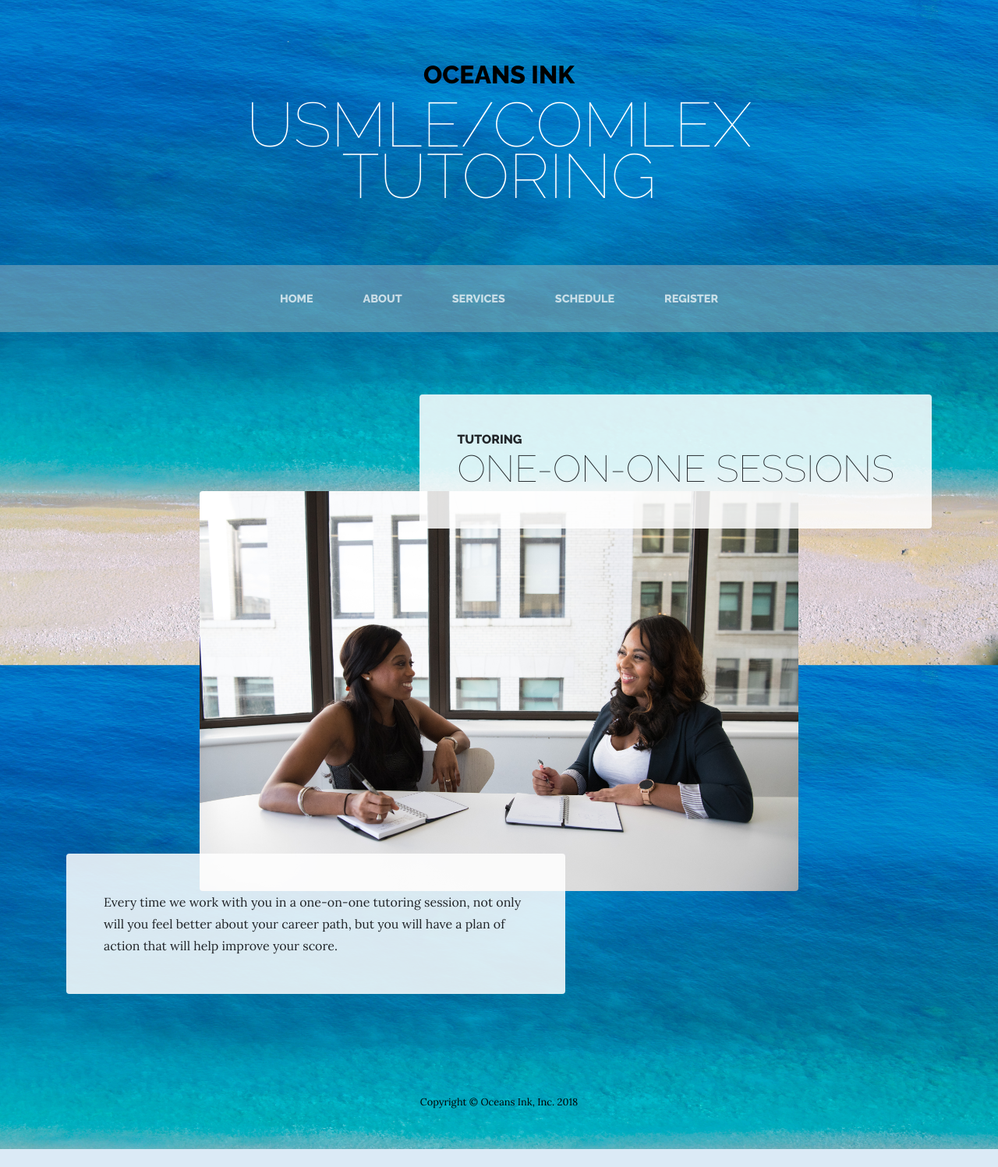
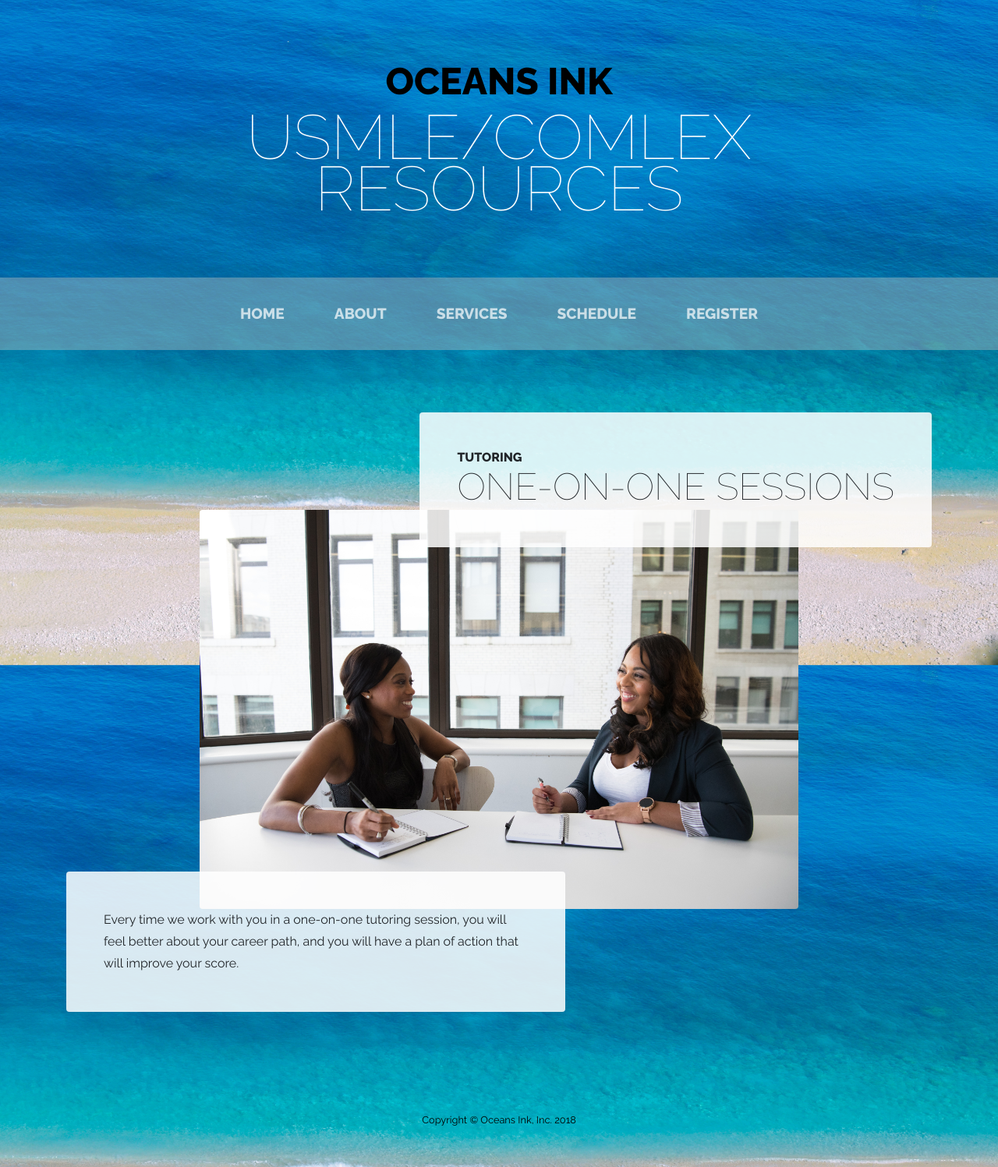
Before and after one commit to bobort/cheese, a Django app: template frontend/templates/services.html in a window 1280 px wide. Shown: the whole page at 78% size. Before the commit the page ends 1474 px from the top, so only its background shows below. Run offline with Django 3.2, Linux system fonts and the light colour scheme; the template is opened without the code that fills it, so the values that code supplies are empty; some libraries are stand-ins or nearby versions.

Commit message:
fine tuning CSS

```diff
--- a/frontend/static/scss/_global.scss
+++ b/frontend/static/scss/_global.scss
@@ -32,7 +32,7 @@
   @include heading-font;
   .site-heading-upper {
     display: block;
-    font-size: 2rem;
+    font-size: 3rem;
     font-weight: 800;
   }
   .site-heading-lower {
--- a/frontend/static/scss/_mixins.scss
+++ b/frontend/static/scss/_mixins.scss
@@ -3,5 +3,5 @@
 }
 
 @mixin body-font {
-  font-family: 'Lora';
+  font-family: 'Raleway';
 }
--- a/frontend/static/scss/_navbar.scss
+++ b/frontend/static/scss/_navbar.scss
@@ -21,7 +21,7 @@
     .navbar-nav {
       .nav-item {
         .nav-link {
-          font-size: 0.9rem;
+          font-size: 1.2rem;
           &:hover {
             color: fade-out($white, 0.6);
           }
--- a/frontend/templates/base.html
+++ b/frontend/templates/base.html
@@ -6,7 +6,7 @@
     <meta name="viewport" content="width=device-width, initial-scale=1, shrink-to-fit=no">
     <meta name="description" content="">
     <meta name="author" content="">
-    <title>{% block title %}USMLE/Comlex Studying - Oceans Ink{% endblock %}</title>
+    <title>{% block title %}USMLE/Comlex Resources - Oceans Ink{% endblock %}</title>
     {% compress css %}
       <!-- Bootstrap core CSS -->
       <link href="{% static 'vendor/bootstrap/css/bootstrap.min.css' %}" rel="stylesheet">
@@ -26,12 +26,12 @@
   <body>
     <h1 class="site-heading text-center text-white d-none d-lg-block">
       <span class="site-heading-upper text-primary mb-3">Oceans Ink</span>
-      <span class="site-heading-lower">USMLE/Comlex<br>Tutoring</span>
+      <span class="site-heading-lower">USMLE/Comlex<br>Resources</span>
     </h1>
     <!-- Navigation -->
     <nav class="navbar navbar-expand-lg navbar-dark py-lg-4" id="mainNav">
       <div class="container">
-        <a class="navbar-brand text-uppercase text-expanded font-weight-bold d-lg-none" href="#">USMLE/Comlex Studying</a>
+        <a class="navbar-brand text-uppercase text-expanded font-weight-bold d-lg-none" href="#">USMLE/Comlex Resources</a>
         <button class="navbar-toggler" type="button" data-toggle="collapse" data-target="#navbarResponsive" aria-controls="navbarResponsive" aria-expanded="false" aria-label="Toggle navigation">
           <span class="navbar-toggler-icon"></span>
         </button>
@@ -57,9 +57,9 @@
                 {% if request.resolver_match.url_name == 'schedule' %}<span class="sr-only">(current)</span>{% endif %}
               </a>
             </li>
-            <li class="nav-item{% if request.resolver_match.url_name == 'register' %} active{% endif %} px-lg-4">
+            <li class="nav-item{% if request.resolver_match.url_name == 'register' or request.resolver_match.url_name == 'create' %} active{% endif %} px-lg-4">
               <a class="nav-link text-uppercase text-expanded" href="{% url 'profile:register' %}">Register
-                {% if request.resolver_match.url_name == 'register' %}<span class="sr-only">(current)</span>{% endif %}
+                {% if request.resolver_match.url_name == 'register' or request.resolver_match.url_name == 'create' %}<span class="sr-only">(current)</span>{% endif %}
               </a>
             </li>
           </ul>
@@ -78,7 +78,6 @@
               </h2>
               <p class="mb-3">
                 We will work with you to help you develop a study plan and provide one-on-one tutoring.
-                We are planning to expand our program to include lectures among other things in the future.
               </p>
               <div class="intro-button mx-auto">
                 <a class="btn btn-primary btn-xl" href="{% url 'profile:register' %}">Work With Us Today!</a>
--- a/frontend/templates/services.html
+++ b/frontend/templates/services.html
@@ -16,9 +16,9 @@
             <div class="product-item-description d-flex mr-auto">
                 <div class="bg-faded p-5 rounded">
                     <p class="mb-0">
-                        Every time we work with you in a one-on-one tutoring session, not only
-                        will you feel better about your career path, but you will have a plan
-                        of action that will help improve your score.
+                        Every time we work with you in a one-on-one tutoring session, you will feel better about your
+                        career path, and you will have a plan
+                        of action that will improve your score.
                     </p>
                 </div>
             </div>
@@ -42,8 +42,8 @@
                 <div class="bg-faded p-5 rounded">
                     <p class="mb-0">
                         Lectures give you the opportunity to learn material in a more formal fashion.
-                        Each lecture is chock-full of information that will not only help you
-                        succeed in passing your exam, but they will improve your knowledge for use
+                        Each lecture is chock-full of information that will help you
+                        succeed in passing your exam and improve your knowledge for use
                         in the field.
                     </p>
                 </div>
--- a/profile/forms.py
+++ b/profile/forms.py
@@ -14,6 +14,9 @@
             Div(Field('phone_number'), css_class="col"),
             Div(Field('graduation_year'), css_class="col"),
             Div(Field('degree'), css_class="col"),
+            css_class="row",
+        ),
+        Div(
             Div(Field('exam'), css_class="col"),
             Div(Field('test_date'), css_class="col"),
             css_class="row"
```
Also changed, not shown: frontend/static/css/business-casual.css (+5 -4 lines), frontend/templates/section_about.html (+4 -3 lines), frontend/static/css/business-casual.min.css, 1 other file.
